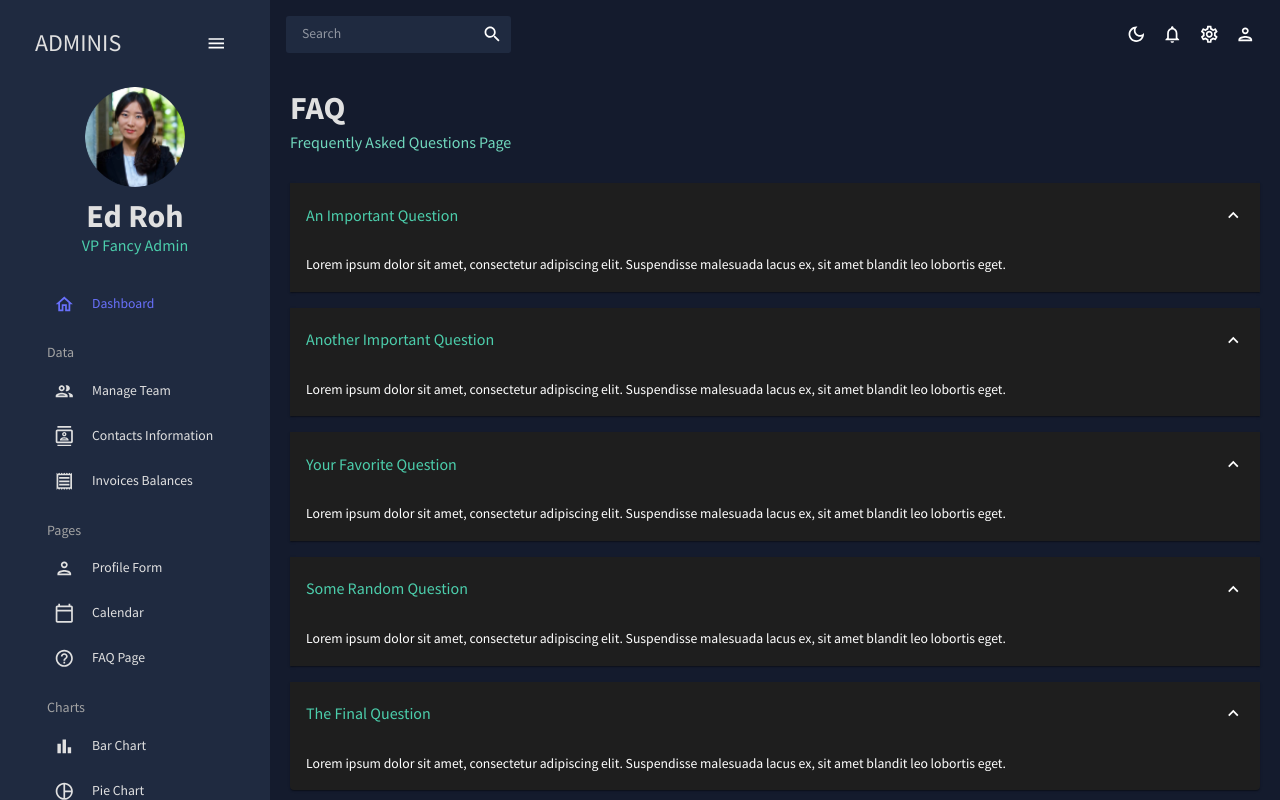
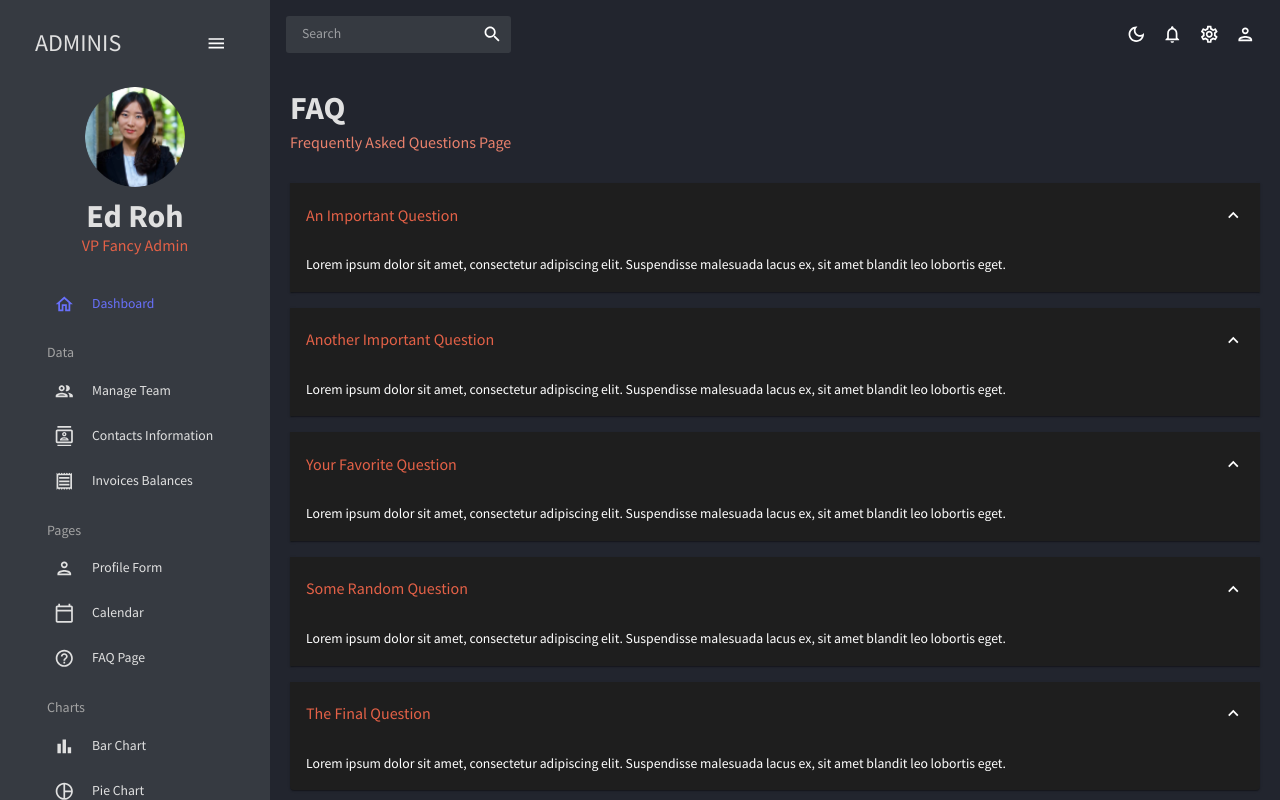
Before and after one commit to AyushBorage28/StoreSage-frontend, a React (Vite) app: page /faq in a window 1280 px wide. Built offline with nearby package versions, Linux system fonts and the light colour scheme.

Commit message:
change color theme

```diff
--- a/src/components/Hero.jsx
+++ b/src/components/Hero.jsx
@@ -4,7 +4,7 @@ import GetStarted from "./GetStarted";
 
 const Hero = () => {
   return (
-    <div className={`bg-black ${styles.flexStart}`}>
+    <div className={`bg-black  ${styles.flexStart}`}>
       <div className={`${styles.boxWidth}`}>
         <section
           id="home"
@@ -31,16 +31,20 @@ const Hero = () => {
                 The new <br className="sm:block hidden" />{" "}
                 <span className="text-[#dc4a32]">Generation</span>{" "}
               </h1>
-              <div className="ss:flex hidden md:mr-4 mr-0">
-                <GetStarted />
-              </div>
+              <a href="/dashboard">
+                <div className="ss:flex hidden md:mr-4 mr-0">
+                  <GetStarted />
+                </div>
+              </a>
             </div>
 
             <h1 className="font-poppins font-semibold ss:text-[68px] text-[52px] text-white ss:leading-[100.8px] leading-[75px] w-full">
-            Retail Insights
+              Retail Insights
             </h1>
             <p className={`${styles.paragraph} max-w-[470px] mt-5`}>
-             Designed to revolutionize the way you understand and harness retail performance, our dashboard brings the power of real-time data right to your fingertips.
+              Designed to revolutionize the way you understand and harness
+              retail performance, our dashboard brings the power of real-time
+              data right to your fingertips.
             </p>
           </div>
 
--- a/src/theme.js
+++ b/src/theme.js
@@ -17,26 +17,28 @@ export const tokens = (mode) => ({
         900: "#141414",
       },
       primary: {
-          100: "#d0d1d5",
-          200: "#a1a4ab",
-          300: "#727681",
-          400: "#1F2A40",
-          500: "#141b2d",
-          600: "#101624",
-          700: "#0c101b",
-          800: "#080b12",
-          900: "#040509",
+
+        100: "#d7d8d9",
+        200: "#afb0b3",
+        300: "#86898d",
+        400: "#363a41",
+        500: "#22252e",
+        600: "#2b2e34",
+        700: "#202327",
+        800: "#16171a",
+        900: "#0b0c0d"
       },
       greenAccent: {
-          100: "#dbf5ee",
-          200: "#b7ebde",
-          300: "#94e2cd",
-          400: "#70d8bd",
-          500: "#4cceac",
-          600: "#3da58a",
-          700: "#2e7c67",
-          800: "#1e5245",
-          900: "#0f2922",
+        100: "#fadfda",
+        200: "#f4c0b5",
+        300: "#efa091",
+        400: "#e9816c",
+        500: "#e46147",
+        600: "#b64e39",
+        700: "#893a2b",
+        800: "#5b271c",
+        900: "#2e130e"
+
       },
       redAccent: {
         100: "#f8dcdb",
@@ -50,16 +52,17 @@ export const tokens = (mode) => ({
         900: "#2c100f",
       },
       blueAccent: {
-          100: "#e1e2fe",
-          200: "#c3c6fd",
-          300: "#a4a9fc",
-          400: "#868dfb",
-          500: "#6870fa",
-          600: "#535ac8",
-          700: "#3e4396",
-          800: "#2a2d64",
-          900: "#151632",
+        100: "#e7e8e9",
+        200: "#cfd0d3",
+        300: "#b7b9bd",
+        400: "#9fa1a7",
+        500: "#878a91",
+        600: "#6c6e74",
+        700: "#515357",
+        800: "#36373a",
+        900: "#1b1c1d"
       },
+
     }
     : {
       grey: {
@@ -194,7 +197,7 @@ export const themeSettings = (mode) => {
 
 // context for color mode
 export const ColorModeContext = createContext({
-  toggleColorMode: () => {},
+  toggleColorMode: () => { },
 });
 
 export const useMode = () => {
```
Lines whose indentation alone changed are shown as unchanged.
